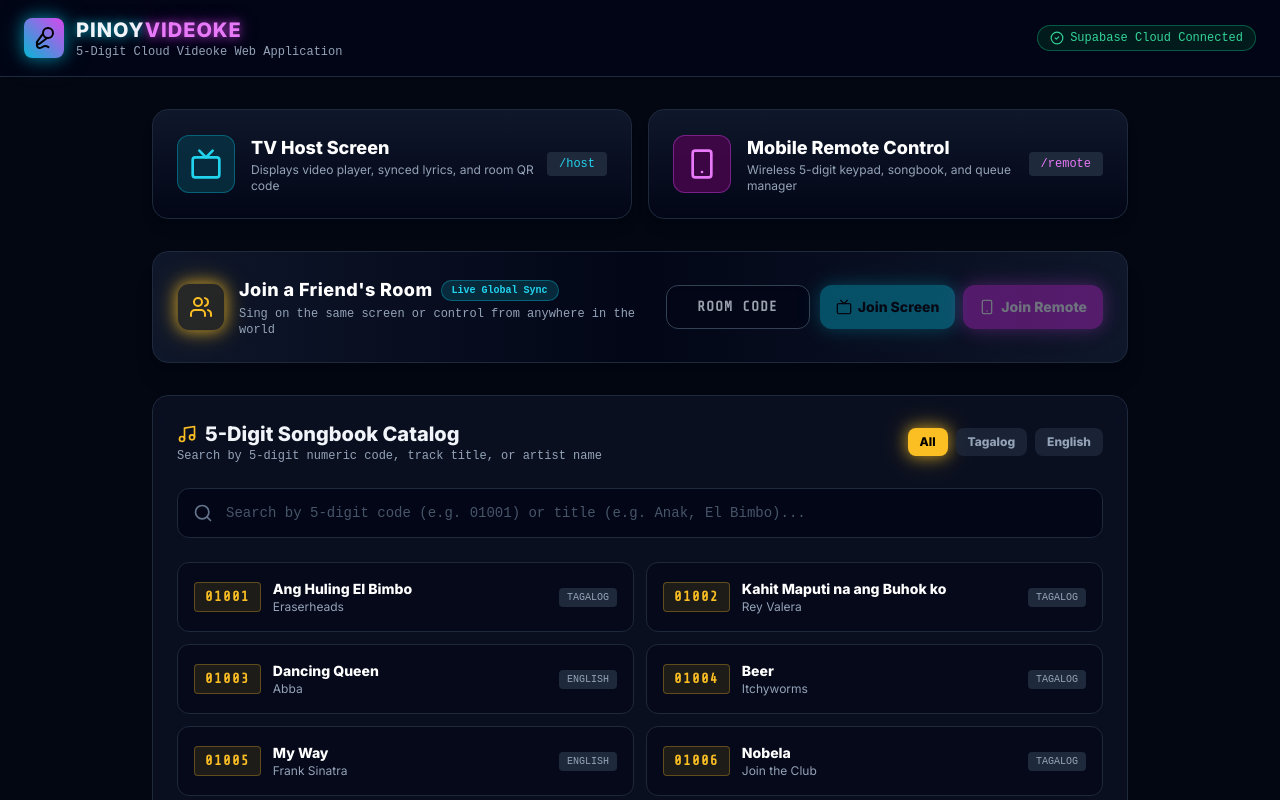
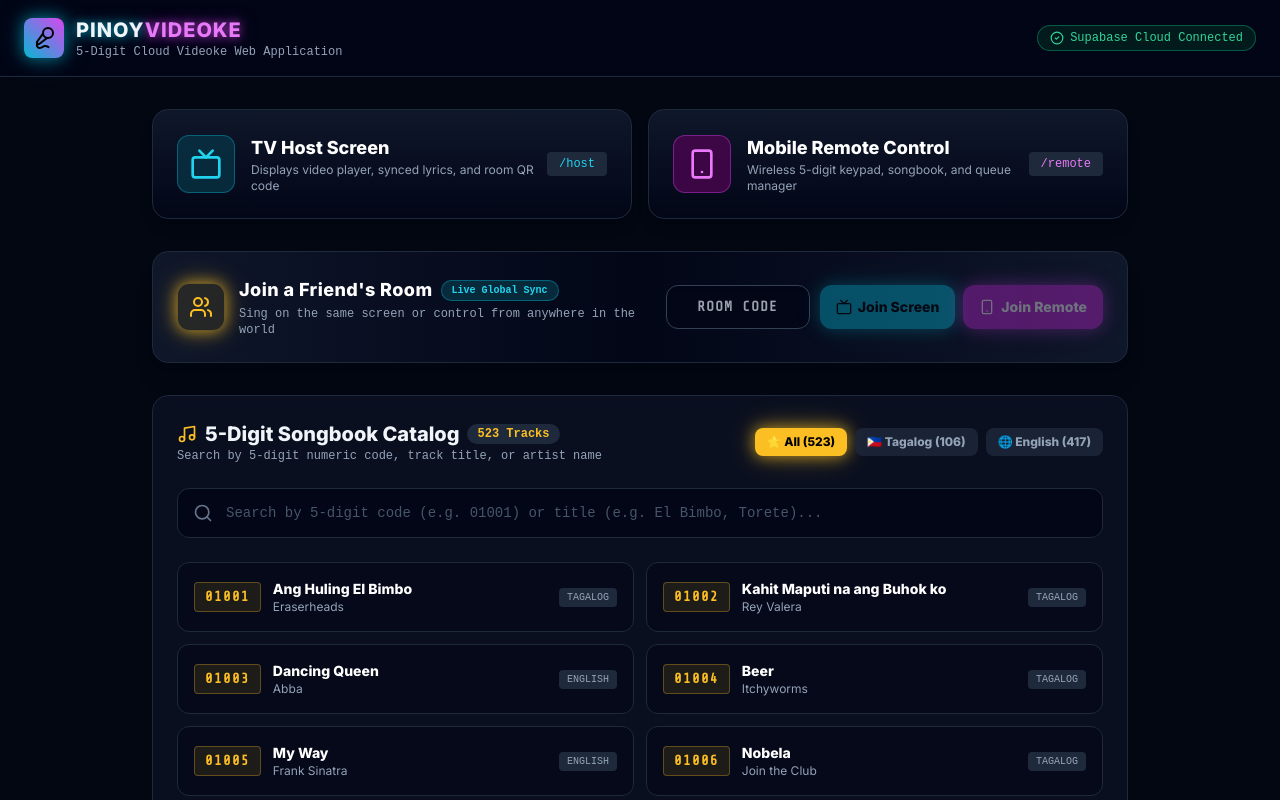
Before and after one commit to EduCode597/Karaoke, a React (Vite) app: page / in a window 1280 px wide. Shown: the top 800 px of the page. Built offline with nearby package versions, Linux system fonts and the light colour scheme; no server answers; the database is empty.

Commit message:
fix(songbook): display complete 523-song catalog in All section without artificial truncation

```diff
--- a/src/App.tsx
+++ b/src/App.tsx
@@ -189,6 +189,9 @@ function HomeDashboard() {
               <h2 className="text-xl font-bold flex items-center gap-2">
                 <Music className="w-5 h-5 text-amber-400" />
                 <span>5-Digit Songbook Catalog</span>
+                <span className="text-xs px-2.5 py-0.5 rounded-full bg-slate-800 text-amber-400 font-mono font-bold">
+                  {songs.length} Tracks
+                </span>
               </h2>
               <p className="text-xs text-slate-400 font-mono">
                 Search by 5-digit numeric code, track title, or artist name
@@ -197,17 +200,21 @@ function HomeDashboard() {
 
             {/* Language Category Chips */}
             <div className="flex items-center gap-2">
-              {(['All', 'Tagalog', 'English'] as const).map((lang) => (
+              {[
+                { id: 'All', label: '⭐ All (523)' },
+                { id: 'Tagalog', label: '🇵🇭 Tagalog (106)' },
+                { id: 'English', label: '🌐 English (417)' },
+              ].map((cat) => (
                 <button
-                  key={lang}
-                  onClick={() => setLanguage(lang)}
+                  key={cat.id}
+                  onClick={() => setLanguage(cat.id as any)}
                   className={`px-3 py-1.5 rounded-lg text-xs font-bold transition-all ${
-                    language === lang
+                    language === cat.id
                       ? 'bg-amber-400 text-black shadow-neon-amber'
                       : 'bg-slate-800/80 text-slate-400 hover:text-white'
                   }`}
                 >
-                  {lang}
+                  {cat.label}
                 </button>
               ))}
             </div>
@@ -220,7 +227,7 @@ function HomeDashboard() {
               type="text"
               value={searchTerm}
               onChange={(e) => setSearchTerm(e.target.value)}
-              placeholder="Search by 5-digit code (e.g. 01001) or title (e.g. Anak, El Bimbo)..."
+              placeholder="Search by 5-digit code (e.g. 01001) or title (e.g. El Bimbo, Torete)..."
               className="w-full pl-12 pr-4 py-3.5 rounded-xl bg-slate-950 border border-slate-800 focus:border-cyan-400 focus:outline-none focus:ring-1 focus:ring-cyan-400 text-slate-100 placeholder:text-slate-600 font-mono text-sm transition-all"
             />
           </div>
--- a/src/components/remote/SongbookTab.tsx
+++ b/src/components/remote/SongbookTab.tsx
@@ -9,9 +9,9 @@ interface SongbookTabProps {
 }
 
 const CATEGORIES = [
-  { id: 'All', label: '⭐ All Songs' },
-  { id: 'Tagalog', label: '🇵🇭 Tagalog / OPM' },
-  { id: 'English', label: '🌐 English' },
+  { id: 'All', label: '⭐ All Songs (523)' },
+  { id: 'Tagalog', label: '🇵🇭 Tagalog / OPM (106)' },
+  { id: 'English', label: '🌐 English (417)' },
 ] as const;
 
 export default function SongbookTab({ onSelectSong, onLoadIntoKeypad }: SongbookTabProps) {
--- a/src/lib/songs.ts
+++ b/src/lib/songs.ts
@@ -20,7 +20,7 @@ function searchFallbackSongs(searchTerm = '', language?: string): Song[] {
       return terms.every((t) => searchTarget.includes(t));
     });
   }
-  return results.slice(0, 100);
+  return results;
 }
 
 /**
@@ -52,8 +52,8 @@ export async function searchSongs(searchTerm = '', language?: string): Promise<S
         query = query.eq('language', language);
       }
 
-      const { data, error } = await query.order('title', { ascending: true }).limit(50);
-      if (error || !data || data.length === 0) {
+      const { data, error } = await query.order('title', { ascending: true }).limit(1000);
+      if (error || !data || data.length === 0 || data.length < localResults.length) {
         return localResults;
       }
       return data;
```
Also changed, not shown: 1 other file (tests, documents, lock files or other folders).
